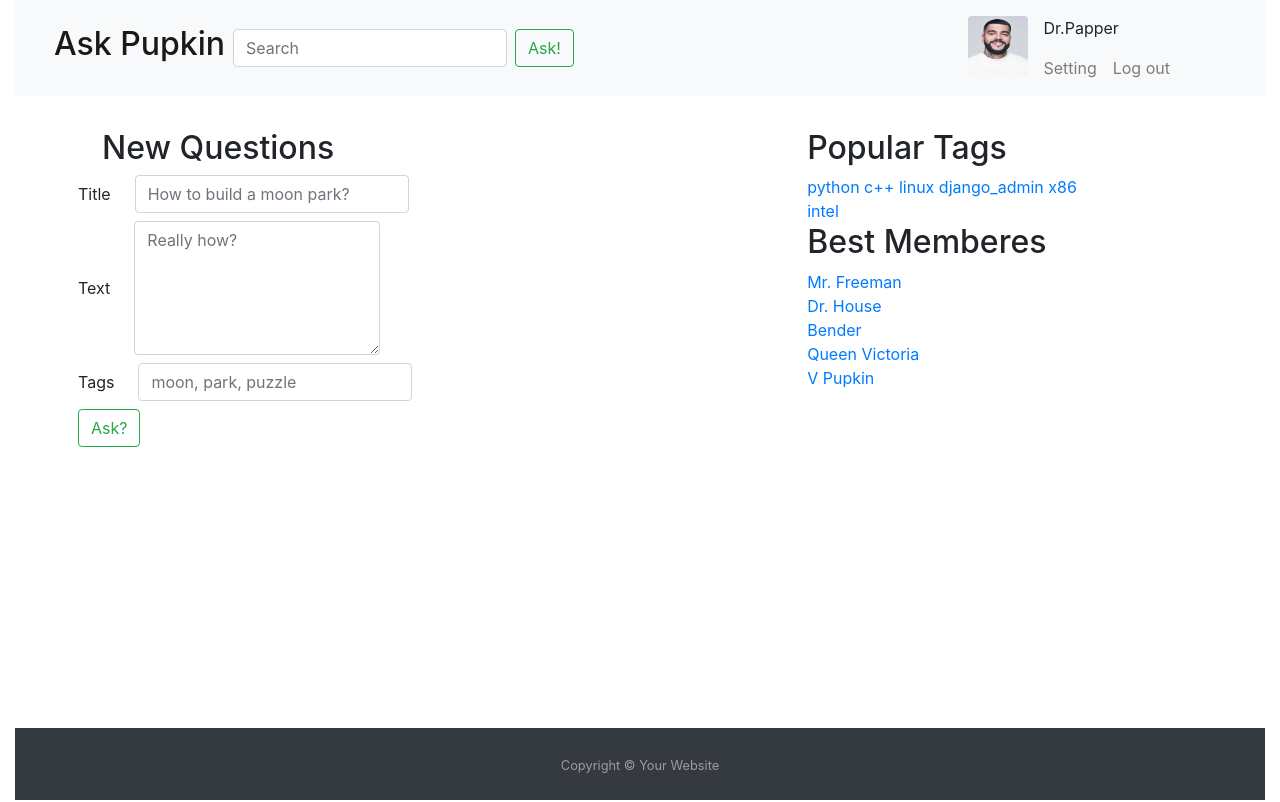
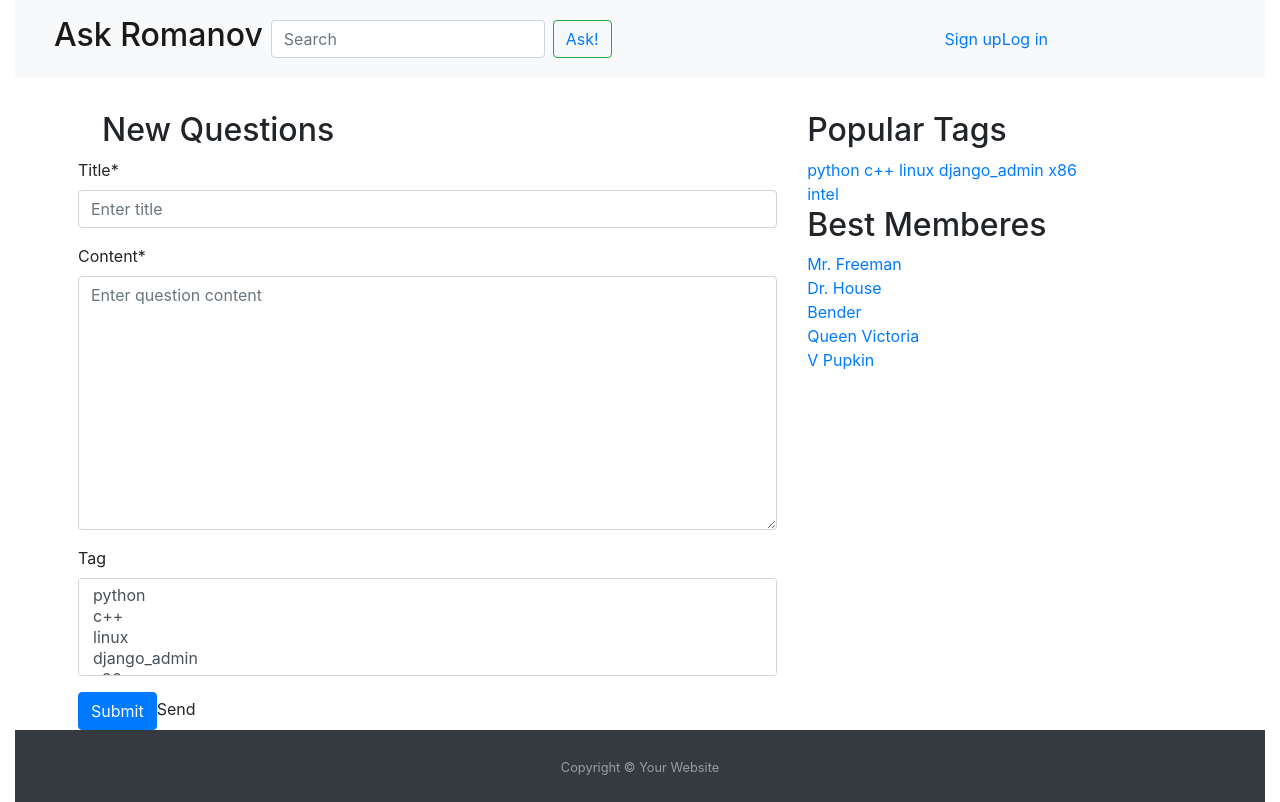
Before and after one commit to Deiklov/parkweb, a Django app: page /ask in a window 1280 px wide. Run offline with Django 3.2, Linux system fonts and the light colour scheme; data comes from the database, SQL or seed files in the repository; both versions use the stored data as it was before the commit; some libraries are stand-ins or nearby versions.

Commit message:
auth system, register+login+answer+question TODO: validation, userchange form, save date into form

```diff
--- a/askpupkin/forms.py
+++ b/askpupkin/forms.py
@@ -1,7 +1,65 @@
 from django import forms
 from .models import *
+from django.contrib.auth.forms import UserCreationForm, UserChangeForm
 
 
 class LoginForm(forms.Form):
-    login = forms.CharField(max_length=50, widget=forms.TextInput(attrs={'class': 'form-control'}))
+    username = forms.CharField(max_length=50, widget=forms.TextInput(attrs={'class': 'form-control'}))
     password = forms.CharField(max_length=50, widget=forms.PasswordInput(attrs={'class': "form-control"}))
+
+
+class ExtendsUserCreationForm(UserCreationForm):
+    email = forms.EmailField(required=True)
+    username = forms.CharField(max_length=60)
+
+    class Meta:
+        model = User
+        fields = ('username', 'email', 'password1', 'password2')
+
+    def save(self, commit=True):
+        user = super().save(commit=False)
+        user.email = self.cleaned_data['email']
+        user.username = self.cleaned_data['username']
+        if commit:
+            user.save()
+        return user
+
+
+class ExtnedsUserChangeForm(UserChangeForm):
+    class Meta:
+        model = User
+        fields = ('username', 'email')
+
+
+class ProfileForm(forms.ModelForm):
+    class Meta:
+        model = Profile
+        fields = ['avatar']
+
+    def __init__(self, *args, **kwargs):
+        super(ProfileForm, self).__init__(*args, **kwargs)
+        # self.fields['user'].widget = forms.HiddenInput()
+
+
+class QuestionForm(forms.ModelForm):
+    class Meta:
+        model = Question
+        fields = ('title', 'content', 'tag')
+
+    def __init__(self, *args, **kwargs):
+        super(QuestionForm, self).__init__(*args, **kwargs)
+        self.fields['title'].widget.attrs['placeholder'] = "Enter title"
+        self.fields['content'].widget.attrs['placeholder'] = "Enter question content"
+        self.fields['tag'].widget.attrs['placeholder'] = "Enter tags"
+
+
+class AnswerForm(forms.ModelForm):
+    class Meta:
+        model = Answer
+        fields = ("content",)
+
+
+class RegisterForm(forms.ModelForm):
+    class Meta:
+        model = Profile
+        fields = "__all__"
--- a/askpupkin/templates/ask.html
+++ b/askpupkin/templates/ask.html
@@ -1,20 +1,11 @@
 {% extends 'base.html' %}
 {% load static %}
+{% load crispy_forms_tags %}
 {% block content %}
     <p class="h2  ml-4">New Questions</p>
-    <form>
-        <div class="form-inline mb-2">
-            <label for="usr">Title</label>
-            <input type="text" class="form-control ml-4" id="usr" placeholder="How to build a moon park?">
-        </div>
-        <div class="form-inline mb-2">
-            <label for="comment">Text</label>
-            <textarea class="form-control  ml-4" rows="5" id="comment" placeholder="Really how?"></textarea>
-        </div>
-        <div class="form-inline mb-2">
-            <label for="usr">Tags</label>
-            <input type="text" class="form-control ml-4" id="usr" placeholder="moon, park, puzzle">
-        </div>
-        <input type="button" class="btn btn-outline-success" value="Ask?">
+    <form method="post">
+        {% csrf_token %}
+        {{ form|crispy }}
+        <input class="btn btn-primary" type="submit">Send</input>
     </form>
 {% endblock %}
--- a/askpupkin/templates/base.html
+++ b/askpupkin/templates/base.html
@@ -16,29 +16,36 @@
             <div class="navbar-search col-9 d-flex flex-row">
                 <ul class="navbar-nav">
                     <li class="nav-item active">
-                        <a class="nav-link" href="/"><h2>Ask Pupkin</h2></a>
+                        <a class="nav-link" href="/"><h2>Ask Romanov</h2></a>
                     </li>
                 </ul>
                 <form class="form-inline my-1">
                     <input type="text" class="form-control" placeholder="Search" aria-label="Search"/>
-                    <button class="btn btn-outline-success m-2">Ask!</button>
+                    <button class="btn btn-outline-success m-2"><a href="{% url 'ask' %}"> Ask!</a></button>
                 </form>
             </div>
-            <div class="content d-flex flex-row align-content-center col-3">
-                <a href="{% url "settings" %}"><img src="{% static "images/avatar.webp" %}" class="rounded m-2"
-                                                    alt="Cinque Terre" width="60" height="60"/></a>
-                <div class="content-user d-flex flex-column align-content-center">
-                    <span class="name m-2">Dr.Papper</span>
-                    <ul class="navbar-nav d-flex flex-row">
-                        <li class="nav-item">
-                            <a class="nav-link" href="{% url "settings" %}">Setting</a>
-                        </li>
-                        <li class="nav-item">
-                            <a class="nav-link" href="#">Log out</a>
-                        </li>
-                    </ul>
-                </div>
-            </div>
+            {% if user.is_authenticated %}
+                <a href="{% url 'logout' %}">Log out</a>
+                <strong>Hello <a href="{% url 'cabinet' %}"> {{ user.username }}</a></strong>
+            {% else %}
+                <a href="{% url "signup" %}">Sign up</a>
+                <a href="{% url "login" %}">Log in</a>
+            {% endif %}
+            {#            <div class="content d-flex flex-row align-content-center col-3">#}
+            {#                <a href="{% url "settings" %}"><img src="{% static "images/avatar.webp" %}" class="rounded m-2"#}
+            {#                                                    alt="Cinque Terre" width="60" height="60"/></a>#}
+            {#                <div class="content-user d-flex flex-column align-content-center">#}
+            {#                    <span class="name m-2">Dr.Papper</span>#}
+            {#                    <ul class="navbar-nav d-flex flex-row">#}
+            {#                        <li class="nav-item">#}
+            {#                            <a class="nav-link" href="{% url "settings" %}">Setting</a>#}
+            {#                        </li>#}
+            {#                        <li class="nav-item">#}
+            {#                            <a class="nav-link" href="{% url 'logout' %}?next={{ request.path }}">Log out</a>#}
+            {#                        </li>#}
+            {#                    </ul>#}
+            {#                </div>#}
+            {#            </div>#}
         </nav>
     </header>
     <hr/>
--- a/askpupkin/templates/login.html
+++ b/askpupkin/templates/login.html
@@ -2,7 +2,7 @@
 {% load static %}
 {% load crispy_forms_tags %}
 {% block content %}
-    <form method="get">
+    <form method="post">
         {% csrf_token %}
         <fieldset class="form-group">
             <legend class="border-bottom mb-4">Log in</legend>
@@ -11,6 +11,9 @@
         <div class="form-group">
             <button class="btn btn-outline-info" type="submit">Sign in</button>
         </div>
+        {% if request.GET.next %}
+            <input type="hidden" name="next" value="{{ request.GET.next }}">
+        {% endif %}
         <input id="next" value="" type="hidden">
     </form>
     <div class="border-top pt-3">
--- a/askpupkin/urls.py
+++ b/askpupkin/urls.py
@@ -1,16 +1,16 @@
 from django.urls import path
 from . import views
 from django.views.generic import TemplateView
-from django.contrib.auth import views as auth_views
 
 urlpatterns = [
     path('', views.question_list, name="question_list"),
     path('ask', views.ask, name="ask"),
-    path('logout', auth_views.LogoutView, name="logout"),
+    path('logout', views.logout_view, name="logout"),
     path('signup', views.signup, name="signup"),
-    path('login', auth_views.LoginView.as_view(template_name="login.html")),
+    path('login', views.login_view, name="login"),
     path('question/<int:number>', views.question, name="question"),
     path('hot', views.question_list, name="hot"),
     path('tag/<str:tag>', views.question_list, name="tag"),
-    path('cabinet', TemplateView.as_view(template_name="cabinet.html"), name="settings")
+    path('cabinet', views.cabinet, name="settings"),
+    path('profile/edit', views.cabinet, name="cabinet")
 ]
--- a/askpupkin/views.py
+++ b/askpupkin/views.py
@@ -1,6 +1,9 @@
 from django.shortcuts import render
 from django.core.paginator import EmptyPage, PageNotAnInteger, Paginator
 from .models import *
+from django.shortcuts import redirect
+from django.contrib.auth.forms import *
+from django.contrib.auth import *
 import re
 from .forms import *
 from django.http import Http404
@@ -24,25 +27,86 @@ def question_list(request, tag=None):
 
 def question(request, number):
     answers = Answer.objects.filter(question=number)
+    if request.method == "POST":
+        answerform = AnswerForm(request.POST)
+        if answerform.is_valid():
+            form = answerform.save(commit=False)
+            form.author = request.user
+            form.question = Question.objects.get(pk=number)
+            form.save()
+            return redirect('question', number=number)
+    answerform = AnswerForm()
     question = Question.objects.filter(id=number)
-    return render(request, 'question.html', {'answers': answers, 'questions': question})
+    return render(request, 'question.html', {'answers': answers, 'questions': question, 'form': answerform})
 
 
 def ask(request):
     tags = Tag.objects.all()
-    context = {'tags': tags}
+    questionform = QuestionForm()
+    if request.method == "POST":
+        form = QuestionForm(request.POST)
+        if form.is_valid():
+            question = form.save(commit=False)
+            question.author = request.user
+            question.save()
+    context = {'tags': tags, 'form': questionform}
     return render(request, 'ask.html', context=context)
 
 
-def login(request):
+def logout_view(request):
+    logout(request)
+    if 'next' in request.GET:
+        return redirect(request.GET.get('next'))
+    return redirect('/')
+
+
+def login_view(request):
+    if request.method == "POST":
+        username = request.POST["username"]
+        password = request.POST["password"]
+        user = authenticate(request, username=username, password=password)
+        if user is not None:
+            login(request, user)
+        if 'next' in request.POST:
+            return redirect(request.POST.get('next'))
+        else:
+            return redirect("/")
     form = LoginForm()
     context = {'form': form}
     return render(request, 'login.html', context=context)
 
 
+def cabinet(request):
+    if request.method == "POST":
+        form = ExtnedsUserChangeForm(request.POST, instance=request.user)
+        form_profile = ProfileForm(request.POST, request.FILES, instance=request.user.profile)
+        if form.is_valid() and form_profile.is_valid():
+            form.save()
+            form_profile.save()
+            redirect("/profile/edit")
+    user_form = ExtnedsUserChangeForm(instance=request.user)
+    profile_form = ProfileForm(instance=request.user.profile)
+    return render(request, 'cabinet.html', {'user_form': user_form, 'profile_form': profile_form})
+
+
 def signup(request):
     tags = Tag.objects.all()
-    context = {'tags': tags}
+    profileform = ProfileForm()
+    userform = ExtendsUserCreationForm()
+    if request.method == "POST":
+        user_form = ExtendsUserCreationForm(request.POST)
+        profile_form = ProfileForm(request.POST, request.FILES)
+        if user_form.is_valid() and profile_form.is_valid():
+            user = user_form.save()
+            profile = profile_form.save(commit=False)
+            profile.user = user
+            profile.save()
+            username = user_form.cleaned_data.get('username')
+            password = user_form.cleaned_data.get('password1')
+            user = authenticate(request, username=username, password=password)
+            login(request, user)
+            return redirect('/')
+    context = {'tags': tags, 'formprofile': profileform, 'formuser': userform}
     return render(request, 'signup.html', context=context)
 
 
```
Also changed, not shown: askpupkin/models.py (+4 -5 lines), askpupkin/templates/cabinet.html (+7 -26 lines), askpupkin/templates/question.html (+6 -1 lines), askpupkin/templates/signup.html (+6 -2 lines), db.sqlite3.
